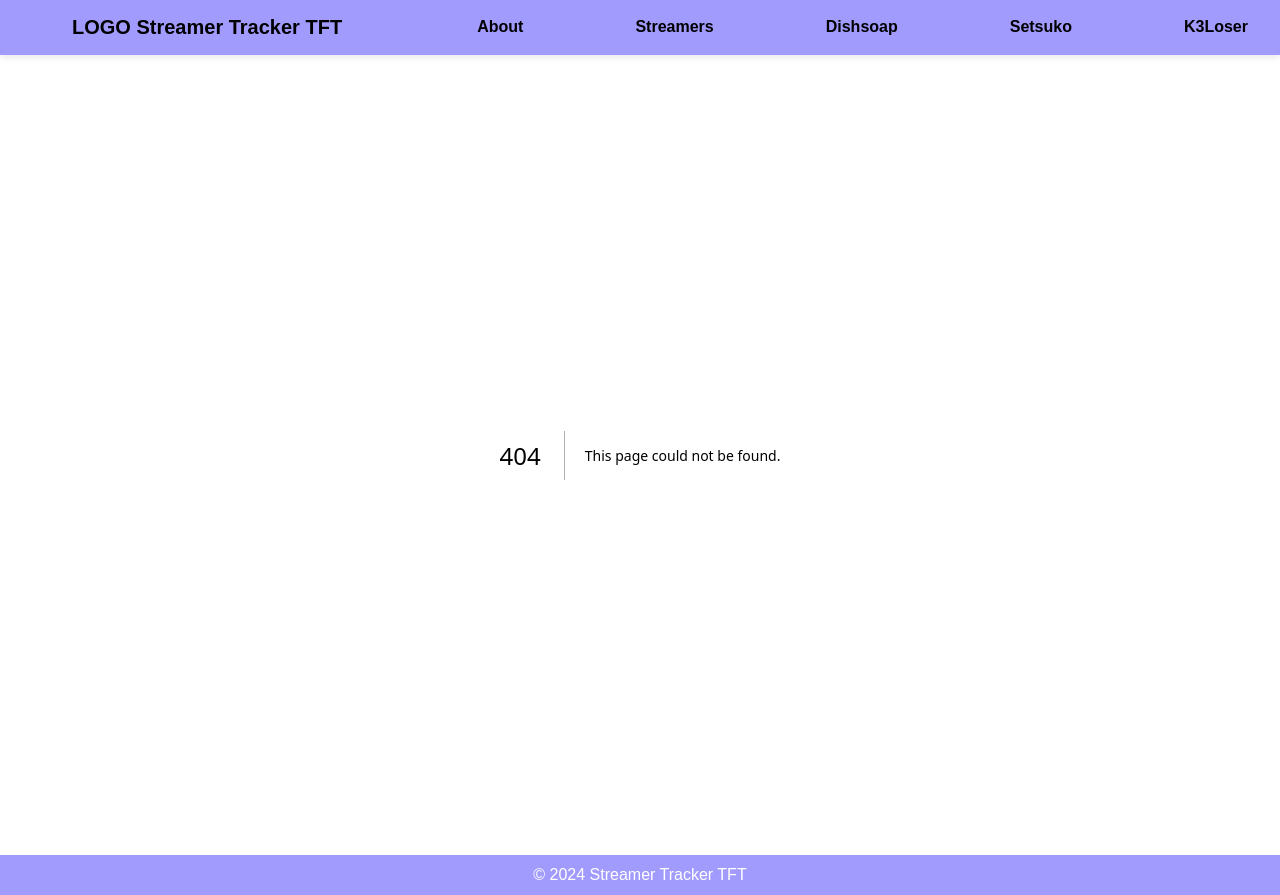
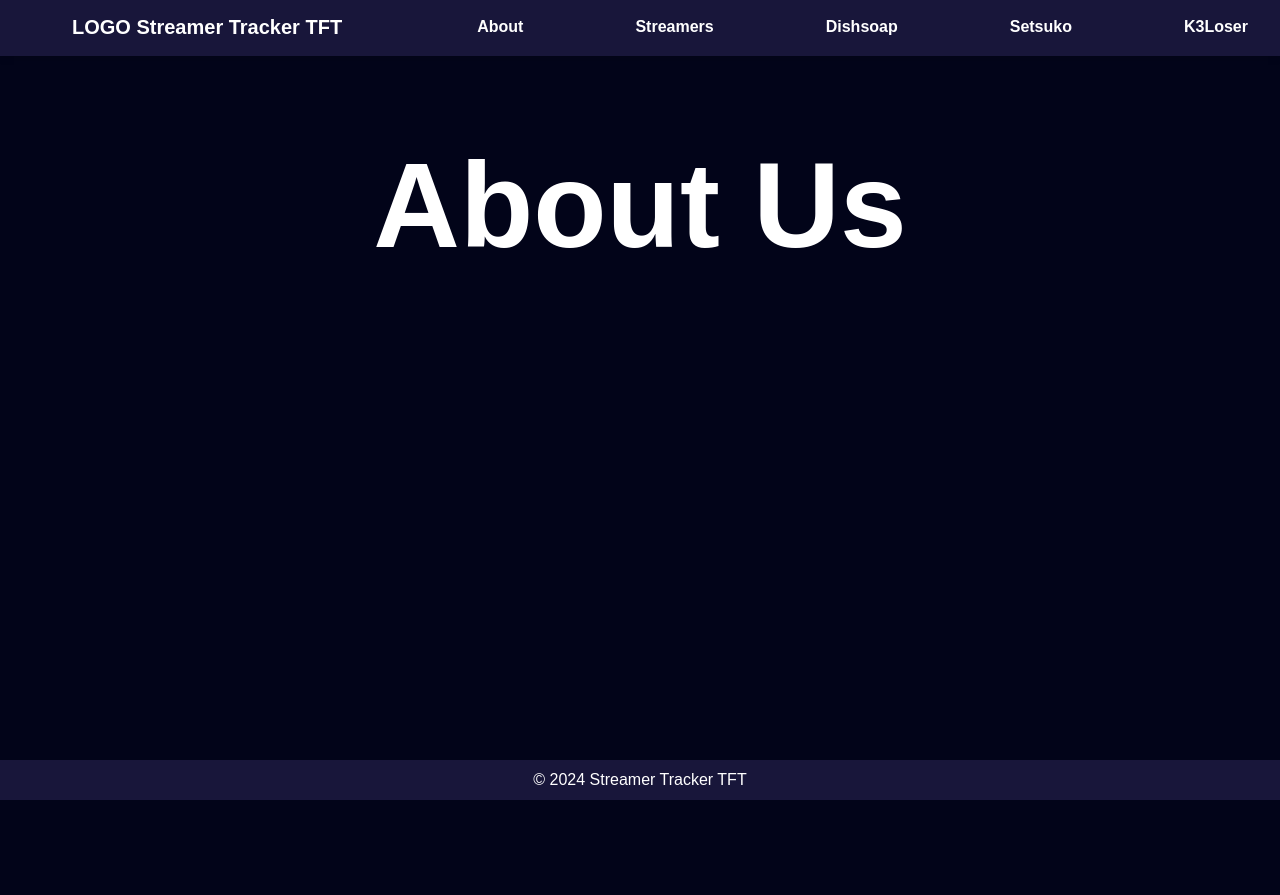
Before and after one commit to alanzhang03/streamer-tracker-tft, a Next.js app in the folder frontend/: page /about in a window 1280 px wide. Before the commit this address had no page. After the commit the page ends 800 px from the top, so only its background shows below. Built offline with nearby package versions, Linux system fonts and the light colour scheme.

Commit message:
background color

```diff
--- a/frontend/src/app/NavbarMain.jsx
+++ b/frontend/src/app/NavbarMain.jsx
@@ -13,7 +13,7 @@ const NavbarMain = () => {
 				</ul>
 				<ul className="navbar-menu">
 					<li>
-						<Link href="/">About</Link>
+						<Link href="/about">About</Link>
 					</li>
 					<li>
 						<Link href="/streamers">Streamers</Link>
--- a/frontend/src/app/NavbarMain.scss
+++ b/frontend/src/app/NavbarMain.scss
@@ -1,5 +1,5 @@
 .navbar {
-	background-color: #a29bfe;
+	background-color: #18163a;
 	box-shadow: 0 2px 8px rgba(0, 0, 0, 0.1);
 	position: sticky;
 	top: 0;
@@ -18,7 +18,7 @@
 	font-size: 1.25rem;
 	font-weight: 600;
 	text-decoration: none;
-	color: black;
+	color: white;
 }
 
 .navbar-menu {
@@ -30,13 +30,13 @@
 }
 
 .navbar-menu li {
-	font-size: 1.25rem;
-	font-weight: 600;
+	font-size: 1.5rem;
+	font-weight: 700;
 }
 
 .navbar-menu a {
 	text-decoration: none;
-	color: #000;
+	color: white;
 	position: relative;
 }
 
@@ -45,7 +45,7 @@
 	position: absolute;
 	width: 0;
 	height: 2px;
-	background-color: #000;
+	background-color: white;
 	bottom: -2px;
 	left: 0;
 	transition: width 0.75s ease;
--- /dev/null
+++ b/frontend/src/app/about/about.scss
@@ -0,0 +1,11 @@
+.about-page-container {
+	color: white;
+	display: flex;
+	justify-content: center;
+	font-weight: bolder;
+}
+
+.about-us-header {
+	font-size: 7.5rem;
+	text-align: center;
+}
--- /dev/null
+++ b/frontend/src/app/about/page.jsx
@@ -0,0 +1,12 @@
+import React from "react";
+import "./about.scss";
+
+const page = () => {
+	return (
+		<div className="about-page-container">
+			<h1 className="about-us-header">About Us</h1>
+		</div>
+	);
+};
+
+export default page;
--- a/frontend/src/app/globals.css
+++ b/frontend/src/app/globals.css
@@ -24,20 +24,19 @@ html {
 body {
 	margin: 0;
 	padding: 0;
-	background-image: linear-gradient(rgba(0, 0, 0, 0.2), rgba(0, 0, 0, 0.2)),
-		url("/background.jpg");
-	background-size: cover;
-	background-position: center;
-	background-repeat: no-repeat;
-
 	display: flex;
 	flex-direction: column;
+	color: white;
+	background-color: rgba(2, 4, 25, 255);
 }
 
 html,
 body {
 	height: 100%;
 	margin: 0;
+	padding: 0;
+	display: flex;
+	flex-direction: column;
 }
 
 /**
@@ -369,7 +368,7 @@ template {
 .global-footer {
 	height: 5vh;
 	width: 100%;
-	background-color: #a29bfe;
+	background-color: #18163a;
 	color: white;
 	display: flex;
 	align-items: center;
--- a/frontend/src/app/page.module.css
+++ /dev/null
@@ -1,165 +0,0 @@
-.page {
-  --gray-rgb: 0, 0, 0;
-  --gray-alpha-200: rgba(var(--gray-rgb), 0.08);
-  --gray-alpha-100: rgba(var(--gray-rgb), 0.05);
-
-  --button-primary-hover: #383838;
-  --button-secondary-hover: #f2f2f2;
-
-  display: grid;
-  grid-template-rows: 20px 1fr 20px;
-  align-items: center;
-  justify-items: center;
-  min-height: 100svh;
-  padding: 80px;
-  gap: 64px;
-  font-family: var(--font-geist-sans);
-}
-
-@media (prefers-color-scheme: dark) {
-  .page {
-    --gray-rgb: 255, 255, 255;
-    --gray-alpha-200: rgba(var(--gray-rgb), 0.145);
-    --gray-alpha-100: rgba(var(--gray-rgb), 0.06);
-
-    --button-primary-hover: #ccc;
-    --button-secondary-hover: #1a1a1a;
-  }
-}
-
-.main {
-  display: flex;
-  flex-direction: column;
-  gap: 32px;
-  grid-row-start: 2;
-}
-
-.main ol {
-  font-family: var(--font-geist-mono);
-  padding-left: 0;
-  margin: 0;
-  font-size: 14px;
-  line-height: 24px;
-  letter-spacing: -0.01em;
-  list-style-position: inside;
-}
-
-.main li:not(:last-of-type) {
-  margin-bottom: 8px;
-}
-
-.main code {
-  font-family: inherit;
-  background: var(--gray-alpha-100);
-  padding: 2px 4px;
-  border-radius: 4px;
-  font-weight: 600;
-}
-
-.ctas {
-  display: flex;
-  gap: 16px;
-}
-
-.ctas a {
-  appearance: none;
-  border-radius: 128px;
-  height: 48px;
-  padding: 0 20px;
-  border: none;
-  border: 1px solid transparent;
-  transition: background 0.2s, color 0.2s, border-color 0.2s;
-  cursor: pointer;
-  display: flex;
-  align-items: center;
-  justify-content: center;
-  font-size: 16px;
-  line-height: 20px;
-  font-weight: 500;
-}
-
-a.primary {
-  background: var(--foreground);
-  color: var(--background);
-  gap: 8px;
-}
-
-a.secondary {
-  border-color: var(--gray-alpha-200);
-  min-width: 180px;
-}
-
-.footer {
-  grid-row-start: 3;
-  display: flex;
-  gap: 24px;
-}
-
-.footer a {
-  display: flex;
-  align-items: center;
-  gap: 8px;
-}
-
-.footer img {
-  flex-shrink: 0;
-}
-
-/* Enable hover only on non-touch devices */
-@media (hover: hover) and (pointer: fine) {
-  a.primary:hover {
-    background: var(--button-primary-hover);
-    border-color: transparent;
-  }
-
-  a.secondary:hover {
-    background: var(--button-secondary-hover);
-    border-color: transparent;
-  }
-
-  .footer a:hover {
-    text-decoration: underline;
-    text-underline-offset: 4px;
-  }
-}
-
-@media (max-width: 600px) {
-  .page {
-    padding: 32px;
-    padding-bottom: 80px;
-  }
-
-  .main {
-    align-items: center;
-  }
-
-  .main ol {
-    text-align: center;
-  }
-
-  .ctas {
-    flex-direction: column;
-  }
-
-  .ctas a {
-    font-size: 14px;
-    height: 40px;
-    padding: 0 16px;
-  }
-
-  a.secondary {
-    min-width: auto;
-  }
-
-  .footer {
-    flex-wrap: wrap;
-    align-items: center;
-    justify-content: center;
-  }
-}
-
-@media (prefers-color-scheme: dark) {
-  .logo {
-    filter: invert();
-  }
-}
```
